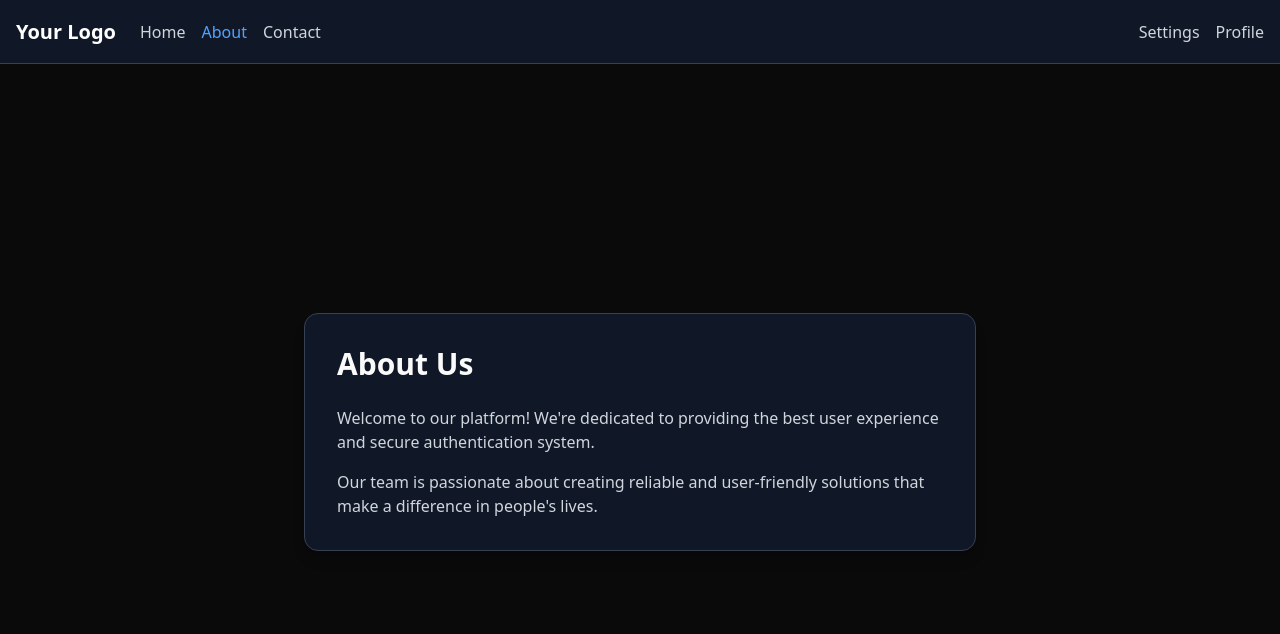
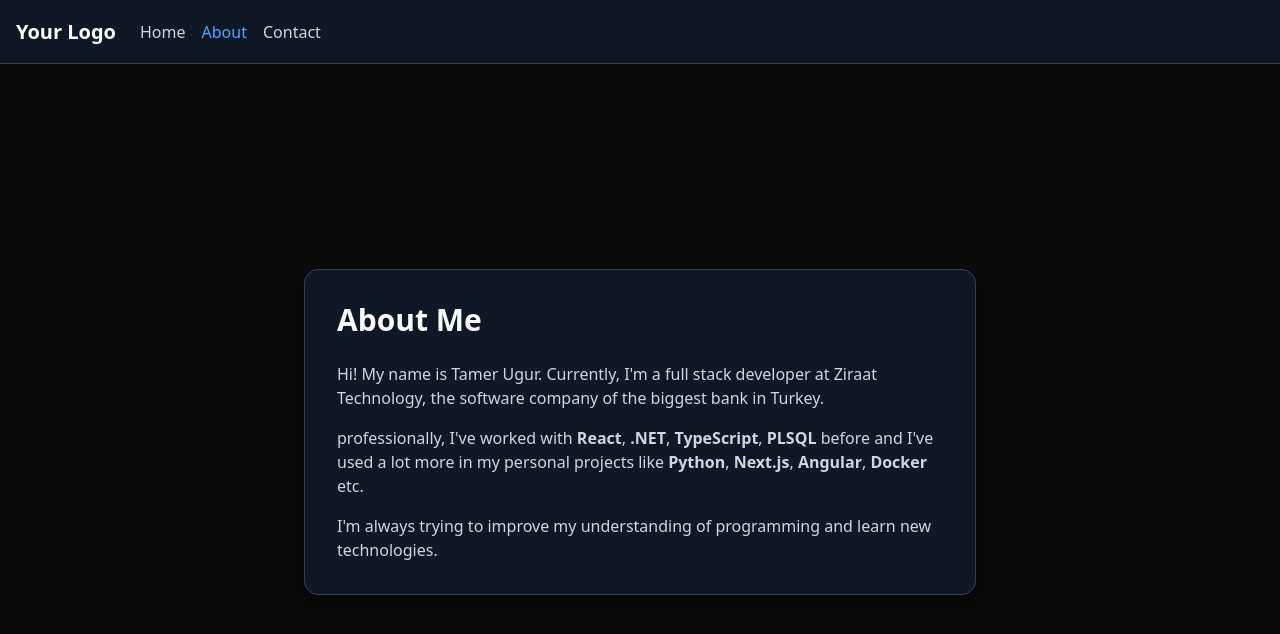
Before and after one commit to tamerugur/LearningStuff, a React (Vite) app in the folder frontend/: page /about in a window 1280 px wide. Shown: the top 634 px of the page. Built offline with nearby package versions, Linux system fonts and the light colour scheme; no server answers.

Commit message:
header changes

```diff
--- a/frontend/src/components/Header.tsx
+++ b/frontend/src/components/Header.tsx
@@ -50,14 +50,6 @@ export function Header() {
             </Link>
           </nav>
         </div>
-        <div className="flex items-center gap-4">
-          <button className="text-gray-600 hover:text-gray-900 dark:text-gray-300 dark:hover:text-white transition">
-            Settings
-          </button>
-          <button className="text-gray-600 hover:text-gray-900 dark:text-gray-300 dark:hover:text-white transition">
-            Profile
-          </button>
-        </div>
       </div>
     </header>
   );
--- a/frontend/src/pages/About.tsx
+++ b/frontend/src/pages/About.tsx
@@ -2,14 +2,20 @@ export function About() {
   return (
     <div className="min-h-[calc(100vh-4rem)] flex items-center justify-center p-4">
       <div className="p-8 shadow-lg rounded-xl border border-gray-200 dark:border-gray-700 bg-white dark:bg-gray-900 w-full max-w-2xl">
-        <h1 className="text-3xl font-bold mb-6">About Us</h1>
+        <h1 className="text-3xl font-bold mb-6">About Me</h1>
         <p className="text-gray-600 dark:text-gray-300 mb-4">
-          Welcome to our platform! We're dedicated to providing the best user
-          experience and secure authentication system.
+          Hi! My name is Tamer Ugur. Currently, I'm a full stack developer at
+          Ziraat Technology, the software company of the biggest bank in Turkey.
+        </p>
+        <p className="text-gray-600 dark:text-gray-300 mb-4">
+          professionally, I've worked with <b>React</b>, <b>.NET</b>,{" "}
+          <b>TypeScript</b>, <b>PLSQL</b> before and I've used a lot more in my
+          personal projects like <b>Python</b>, <b>Next.js</b>, <b>Angular</b>,{" "}
+          <b>Docker</b> etc.
         </p>
         <p className="text-gray-600 dark:text-gray-300">
-          Our team is passionate about creating reliable and user-friendly
-          solutions that make a difference in people's lives.
+          I'm always trying to improve my understanding of programming and learn
+          new technologies.
         </p>
       </div>
     </div>
```
